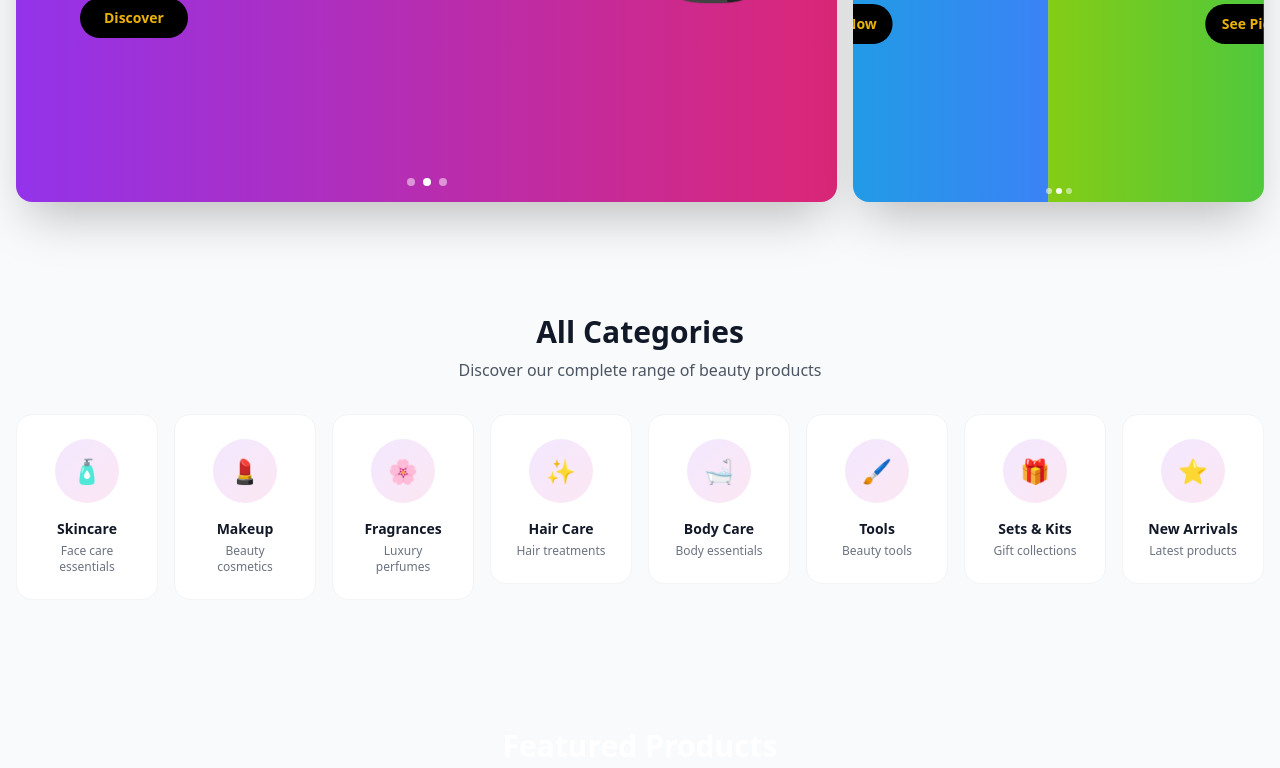
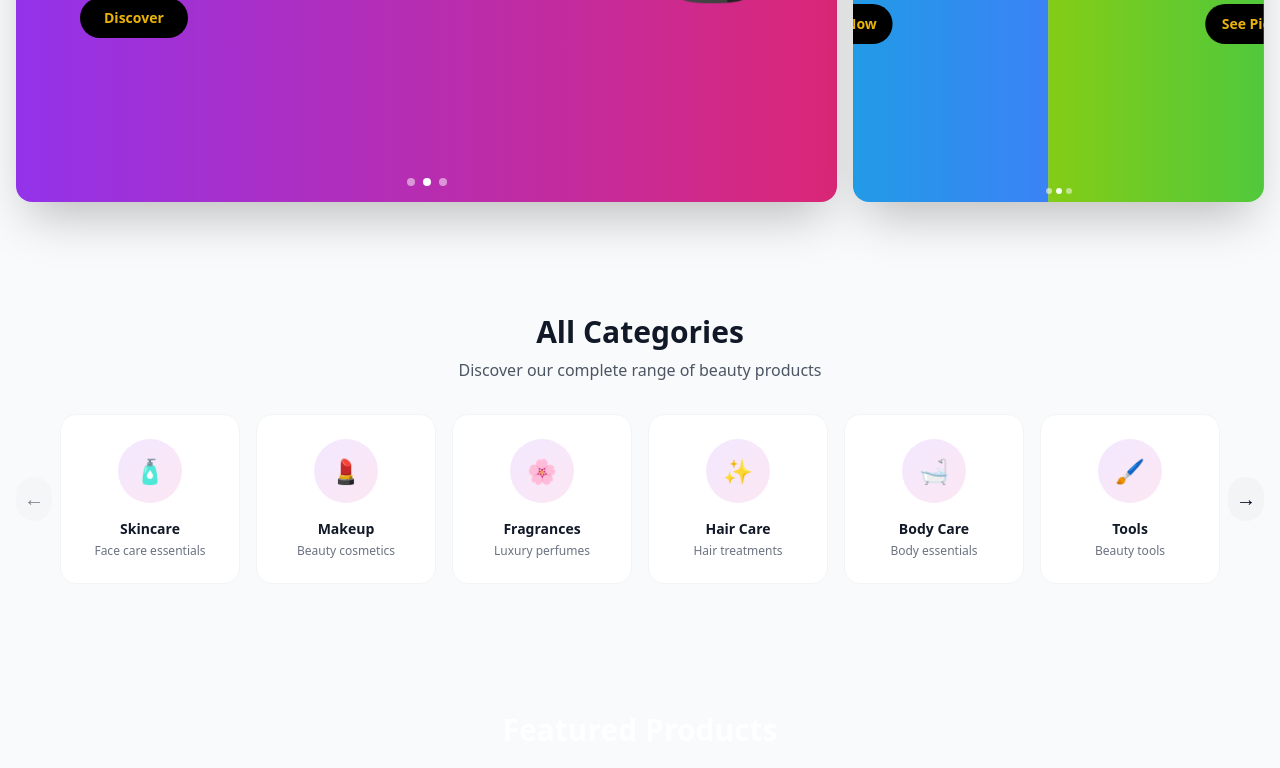
Before and after one commit to codegodpro/litzbella-beauty-boutique-build, a React (Vite) app: page / in a window 1280 px wide. Shown: the part 468-1236 px from the top of the page. Built offline with nearby package versions, Linux system fonts and the light colour scheme.

Commit message:
Update CategoryShowcase.tsx

```diff
--- a/src/components/CategoryShowcase.tsx
+++ b/src/components/CategoryShowcase.tsx
@@ -1,3 +1,4 @@
+import { useState } from "react";
 
 export const CategoryShowcase = () => {
   const categories = [
@@ -11,6 +12,17 @@ export const CategoryShowcase = () => {
     { name: "New Arrivals", icon: "⭐", description: "Latest products" },
   ];
 
+  // For desktop slider logic (window of 6)
+  const [startIdx, setStartIdx] = useState(0);
+  const visibleCount = 6;
+
+  const slideLeft = () => {
+    setStartIdx((prev) => Math.max(0, prev - 1));
+  };
+  const slideRight = () => {
+    setStartIdx((prev) => Math.min(categories.length - visibleCount, prev + 1));
+  };
+
   return (
     <section className="container mx-auto px-4 py-12">
       <div className="text-center mb-8">
@@ -18,11 +30,12 @@ export const CategoryShowcase = () => {
         <p className="text-gray-600">Discover our complete range of beauty products</p>
       </div>
 
-      <div className="grid grid-cols-2 md:grid-cols-4 lg:grid-cols-8 gap-4">
+      {/* Mobile: horizontal scroll */}
+      <div className="flex gap-4 overflow-x-auto md:hidden pb-2 -mx-4 px-4">
         {categories.map((category, index) => (
           <div
             key={index}
-            className="group cursor-pointer"
+            className="min-w-[160px] group cursor-pointer flex-shrink-0"
           >
             <div className="bg-white rounded-2xl p-6 text-center hover:shadow-lg transition-all duration-300 group-hover:-translate-y-1 border border-gray-100">
               <div className="w-16 h-16 mx-auto mb-4 bg-gradient-to-br from-purple-100 to-pink-100 rounded-full flex items-center justify-center text-2xl group-hover:scale-110 transition-transform">
@@ -34,6 +47,40 @@ export const CategoryShowcase = () => {
           </div>
         ))}
       </div>
+
+      {/* Desktop: slider with 6 visible */}
+      <div className="hidden md:flex items-center gap-2">
+        <button
+          onClick={slideLeft}
+          disabled={startIdx === 0}
+          className="p-2 rounded-full bg-gray-100 hover:bg-gray-200 disabled:opacity-50"
+        >
+          <span className="text-xl">&#8592;</span>
+        </button>
+        <div className="flex gap-4 flex-1 overflow-hidden">
+          {categories.slice(startIdx, startIdx + visibleCount).map((category, index) => (
+            <div
+              key={index}
+              className="w-full group cursor-pointer"
+            >
+              <div className="bg-white rounded-2xl p-6 text-center hover:shadow-lg transition-all duration-300 group-hover:-translate-y-1 border border-gray-100">
+                <div className="w-16 h-16 mx-auto mb-4 bg-gradient-to-br from-purple-100 to-pink-100 rounded-full flex items-center justify-center text-2xl group-hover:scale-110 transition-transform">
+                  {category.icon}
+                </div>
+                <h3 className="font-semibold text-gray-900 text-sm mb-1">{category.name}</h3>
+                <p className="text-xs text-gray-500">{category.description}</p>
+              </div>
+            </div>
+          ))}
+        </div>
+        <button
+          onClick={slideRight}
+          disabled={startIdx >= categories.length - visibleCount}
+          className="p-2 rounded-full bg-gray-100 hover:bg-gray-200 disabled:opacity-50"
+        >
+          <span className="text-xl">&#8594;</span>
+        </button>
+      </div>
     </section>
   );
 };
```
